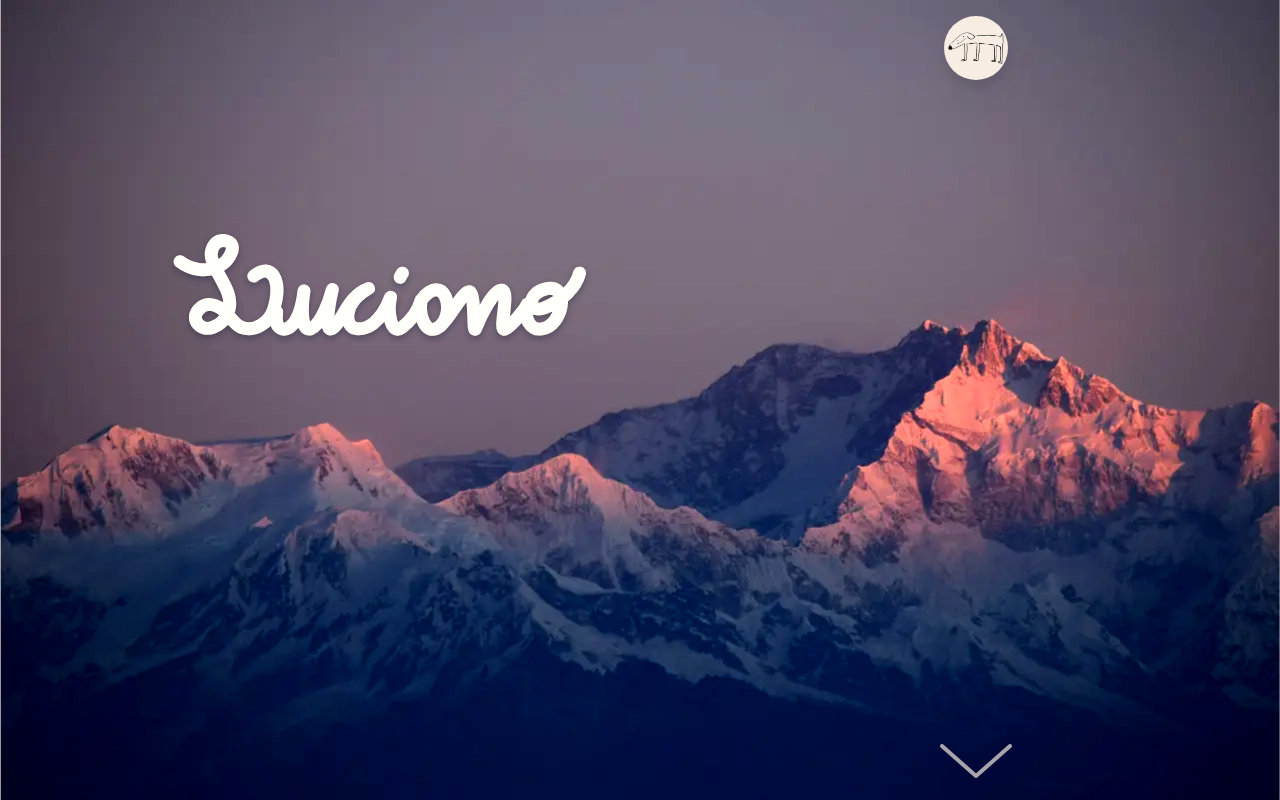
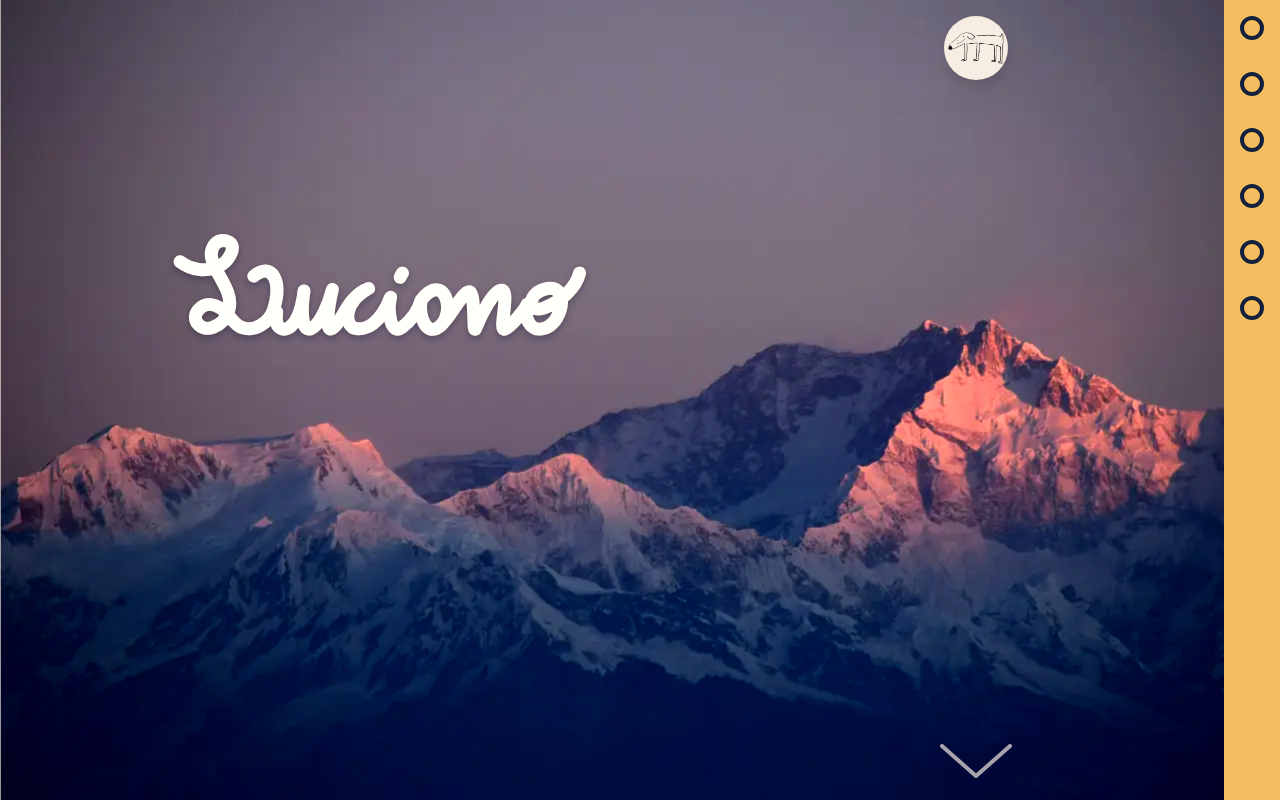
Before and after one commit to lucianosimoni/portfolio, a React (Vite) app: page / in a window 1280 px wide. Both pictures are taken after a click on the icon 640 px from the left and 760 px from the top of the page. Built offline with nearby package versions, Linux system fonts and the light colour scheme; what tailwind-clip-path would draw is missing.

Commit message:
Basic navigation done

```diff
--- a/src/App.jsx
+++ b/src/App.jsx
@@ -2,6 +2,7 @@ import { useCallback, useEffect, useRef, useState } from "react";
 import doggoImage from "./assets/doggo.webp";
 import LucianoSvg from "./components/LucianoSvg";
 import MobileSplash from "./components/MobileSplash";
+import Navigation from "./components/Navigation";
 // import debounce from "lodash.debounce";
 
 export default function App() {
@@ -51,13 +52,34 @@ export default function App() {
   };
 
   const scrollTo = (section) => {
+    console.log("Scroll to");
     section.current.scrollIntoView({ behavior: "smooth" });
   };
 
   return (
-    <div className="overflow-y-auto overscroll-y-contain snap-y snap-mandatory h-screen w-full scroll-smooth scrollbar-hide">
+    <div
+      className={
+        homeVisible
+          ? "overflow-y-auto overscroll-y-contain snap-y snap-mandatory h-screen w-full scroll-smooth scrollbar-hide"
+          : "overflow-y-hidden overscroll-y-contain snap-y snap-mandatory h-screen w-full scroll-smooth scrollbar-hide"
+      }
+    >
       {/* 🦫 Mobile Splash */}
       <MobileSplash />
+
+      {/* 📫 NAVIGATION */}
+      <Navigation
+        homeVisible={homeVisible}
+        scrollTo={scrollTo}
+        references={{
+          homeSection,
+          projectsSection,
+          aboutSection,
+          aiSection,
+          educationSection,
+          contactSection,
+        }}
+      />
 
       {/* 🏡 HOME */}
       <section
--- /dev/null
+++ b/src/components/Navigation.jsx
@@ -0,0 +1,40 @@
+import NavigationItem from "./NavigationItem";
+
+export default function Navigation({ homeVisible, scrollTo, references }) {
+  return (
+    <nav
+      className={
+        homeVisible
+          ? "animate-opacity-fade-in-0s-delay absolute h-full flex right-0 z-[51] bg-palette-yellow overflow-hidden"
+          : "invisible absolute right-0 z-[51]"
+      }
+    >
+      <ul>
+        <NavigationItem
+          onClick={() => scrollTo(references.homeSection)}
+          name={"Home"}
+        />
+        <NavigationItem
+          onClick={() => scrollTo(references.projectsSection)}
+          name={"Projects"}
+        />
+        <NavigationItem
+          onClick={() => scrollTo(references.aboutSection)}
+          name={"About me"}
+        />
+        <NavigationItem
+          onClick={() => scrollTo(references.aiSection)}
+          name={"Ask my AI"}
+        />
+        <NavigationItem
+          onClick={() => scrollTo(references.educationSection)}
+          name={"Education"}
+        />
+        <NavigationItem
+          onClick={() => scrollTo(references.contactSection)}
+          name={"Contacts"}
+        />
+      </ul>
+    </nav>
+  );
+}
--- /dev/null
+++ b/src/components/NavigationItem.jsx
@@ -0,0 +1,13 @@
+export default function NavigationItem({ onClick, name, svg }) {
+  return (
+    <li
+      onClick={onClick}
+      className="p-4 cursor-pointer hover:scale-105 transition-all"
+    >
+      {/* <svg>Dot</svg>
+      <svg>Icon</svg> */}
+      <div className="border-4 rounded-full border-palette-black p-2"></div>
+      {/* <span>{name}</span> */}
+    </li>
+  );
+}
```
